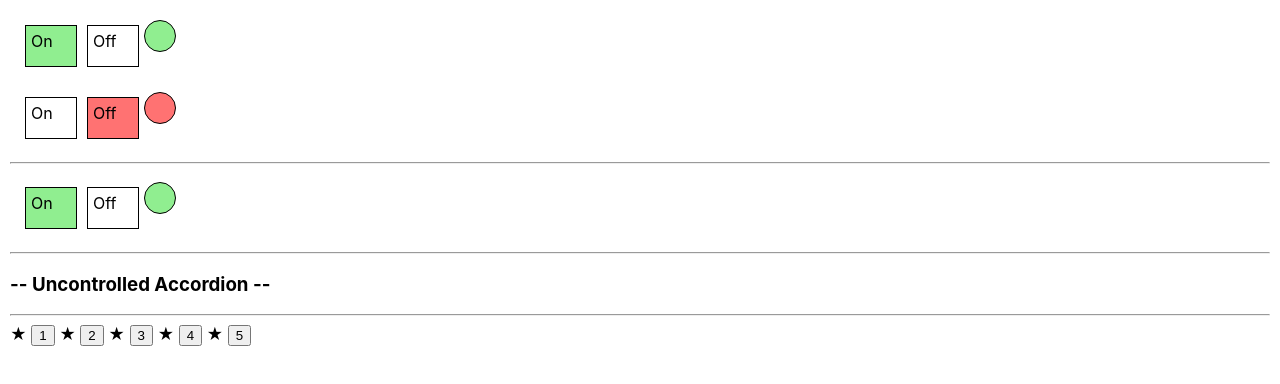
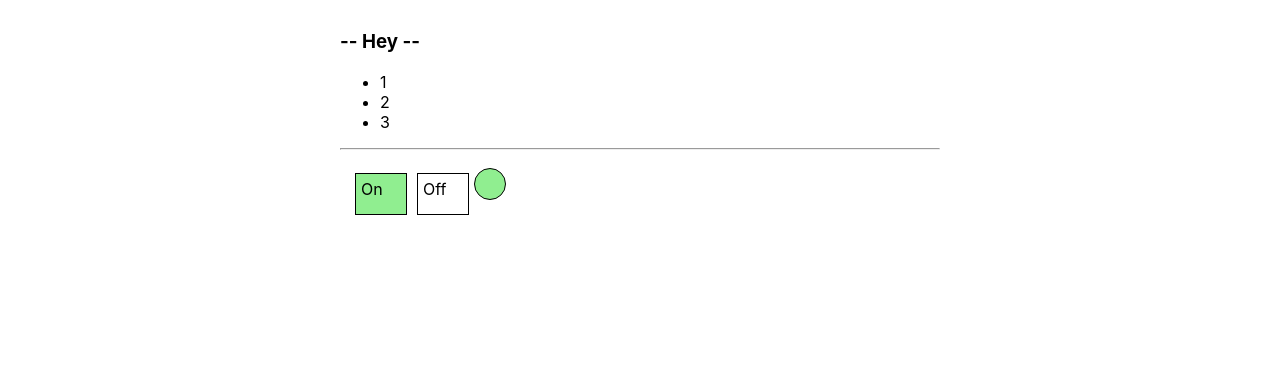
Before and after one commit to FilimonovKostya/React-tasks, a React (Create React App) app: page / in a window 1280 px wide. Shown: the top 384 px of the page. Built offline with nearby package versions, Linux system fonts and the light colour scheme.

Commit message:
тренировался с этими UseState и callback

```diff
--- a/src/App.css
+++ b/src/App.css
@@ -1,3 +1,8 @@
 body{
   padding: 10px;
 }
+
+.app{
+  width: 600px;
+  margin: 20px auto;
+}
--- a/src/App.tsx
+++ b/src/App.tsx
@@ -1,22 +1,23 @@
-import React from 'react';
+import React, {useState} from 'react';
 import './App.css';
-import OnOff from './Components/OnOff/OnOff';
+import Accordion from "./Components/Accordion/Accordion";
 import UnOnOff from "./Components/UnOnOff/UnOnOff";
-import UnAccordion from "./Components/UnAccordion/UnAccordion";
-import UnRating from "./Components/UnRating/UnRating";
 
 
 function App() {
-    return <div>
 
-        <OnOff on={true}/>
-        <OnOff on={false}/>
+    // let [ratingValue,setRatingValue] = useState<ValueTypeProps>(1)
+    let [collapse, setCollapse] = useState(true)
+    let [on,setOn] = useState(true)
+
+    return <div className={'app'}>
+        {/*<Rating value={ratingValue} setValue={setRatingValue} />*/}
+        {/*<hr/>*/}
+        {/*<UnRating/>*/}
+        {/*<hr/>*/}
+        <Accordion title={'Hey'} collapse={collapse} onClick={setCollapse}/>
         <hr/>
-        <UnOnOff/>
-        <hr/>
-        <UnAccordion title={'Uncontrolled Accordion'}/>
-        <hr/>
-       <UnRating/>
+        <UnOnOff value={on} setOn={setOn}/>
     </div>
 }
 
--- a/src/Components/Accordion/Accordion.tsx
+++ b/src/Components/Accordion/Accordion.tsx
@@ -2,22 +2,25 @@ import React from "react";
 
 type AccordionProps = {
     title: string
-    collapsed: boolean
+    collapse: boolean
+    onClick: (value:boolean) => void
 }
 
 export function Accordion(props: AccordionProps) {
     return <div>
-        <AccordionTitle message={props.title} />
-        {!props.collapsed && <AccordionBody/>}
+        <AccordionTitle message={props.title} onClick={() => props.onClick(!props.collapse)} />
+        {props.collapse && <AccordionBody/>}
     </div>
 }
 
 type AccordionTitleProps = {
     message: string
+    onClick:(value:boolean) => void
+
 }
 
 function AccordionTitle(props: AccordionTitleProps) {
-    return <h3>-- {props.message} --</h3>
+    return <h3 onClick={() => props.onClick(true)}>-- {props.message} --</h3>
 }
 
 function AccordionBody() {
--- a/src/Components/UnOnOff/UnOnOff.tsx
+++ b/src/Components/UnOnOff/UnOnOff.tsx
@@ -1,11 +1,13 @@
-import React, {useState} from "react";
+import React from "react";
 
 
+type UnOnOff = {
+    value:boolean
+    setOn:(value:boolean) => void
+}
 
+function UnOnOff(props:UnOnOff){
 
-function UnOnOff(){
-
-    let [on,setOn] = useState(true)
 
     const wrapperStyle = {
         display:'flex',
@@ -20,7 +22,7 @@ function UnOnOff(){
         padding: '5px',
         margin: '5px',
         cursor:'pointer',
-        backgroundColor: on ? 'lightgreen' : 'white'
+        backgroundColor: props.value ? 'lightgreen' : 'white'
     }
 
     const offStyle = {
@@ -30,7 +32,7 @@ function UnOnOff(){
         padding: '5px',
         margin: '5px',
         cursor:'pointer',
-        backgroundColor: !on ? '#ff7272' : 'white'
+        backgroundColor: !props.value ? '#ff7272' : 'white'
     }
 
     const lightStyle = {
@@ -38,12 +40,12 @@ function UnOnOff(){
         height:'30px',
         border:'1px solid black',
         borderRadius: '50%',
-        backgroundColor: on ? 'lightgreen' : '#ff7272'
+        backgroundColor: props.value ? 'lightgreen' : '#ff7272'
     }
 
     return <div style={wrapperStyle}>
-        <div style={onStyle} onClick={() => setOn(true)}>On</div>
-        <div style={offStyle} onClick={() => setOn(false)}>Off</div>
+        <div style={onStyle} onClick={() => props.setOn(true)}>On</div>
+        <div style={offStyle} onClick={() => props.setOn(false)}>Off</div>
         <div style={lightStyle}/>
     </div>
 }
--- a/src/Components/UnRating/UnRating.tsx
+++ b/src/Components/UnRating/UnRating.tsx
@@ -1,30 +1,35 @@
 import React, {useState} from "react";
+
 
 type StarProps = {
     selected: boolean
+    setStar: () => void
 
 }
 
 const starStyle = {
-    color: '#673ab7'
+    color: '#ff070e'
 }
 
 export function UnRating() {
 
     let [star,setStar] = useState(0)
 
+
+
     return <div>
-        <Star selected={1 <= star}/> <button onClick={() => setStar(1)}>1</button>
-        <Star selected={2 <= star}/> <button onClick={() => setStar(2)}>2</button>
-        <Star selected={3 <= star}/><button onClick={() => setStar(3)}>3</button>
-        <Star selected={4 <= star}/> <button onClick={() => setStar(4)}>4</button>
-        <Star selected={5 <= star}/><button onClick={() => setStar(5)}>5</button>
+        <Star selected={1 <= star} setStar={() => setStar(1)} />
+        <Star selected={2 <= star} setStar={() => setStar(2)} />
+        <Star selected={3 <= star} setStar={() => setStar(3)} />
+        <Star selected={4 <= star} setStar={() => setStar(4)} />
+        <Star selected={5 <= star} setStar={() => setStar(5)} />
     </div>
 }
 
 function Star(props: StarProps) {
+    debugger
     return <>
-        <span>{props.selected ? <b style={starStyle}> ★ </b> : ' ★ '}</span>
+        <span onClick={() => props.setStar()}>{props.selected ? <b style={starStyle}> ★ </b> : ' ★ '}</span>
     </>
 }
 
```
Also changed, not shown: src/Components/Rating/Rating.tsx (+19 -14 lines), src/Example.html (added, +10 -0 lines), 1 other file (tests, documents, lock files or other folders).
